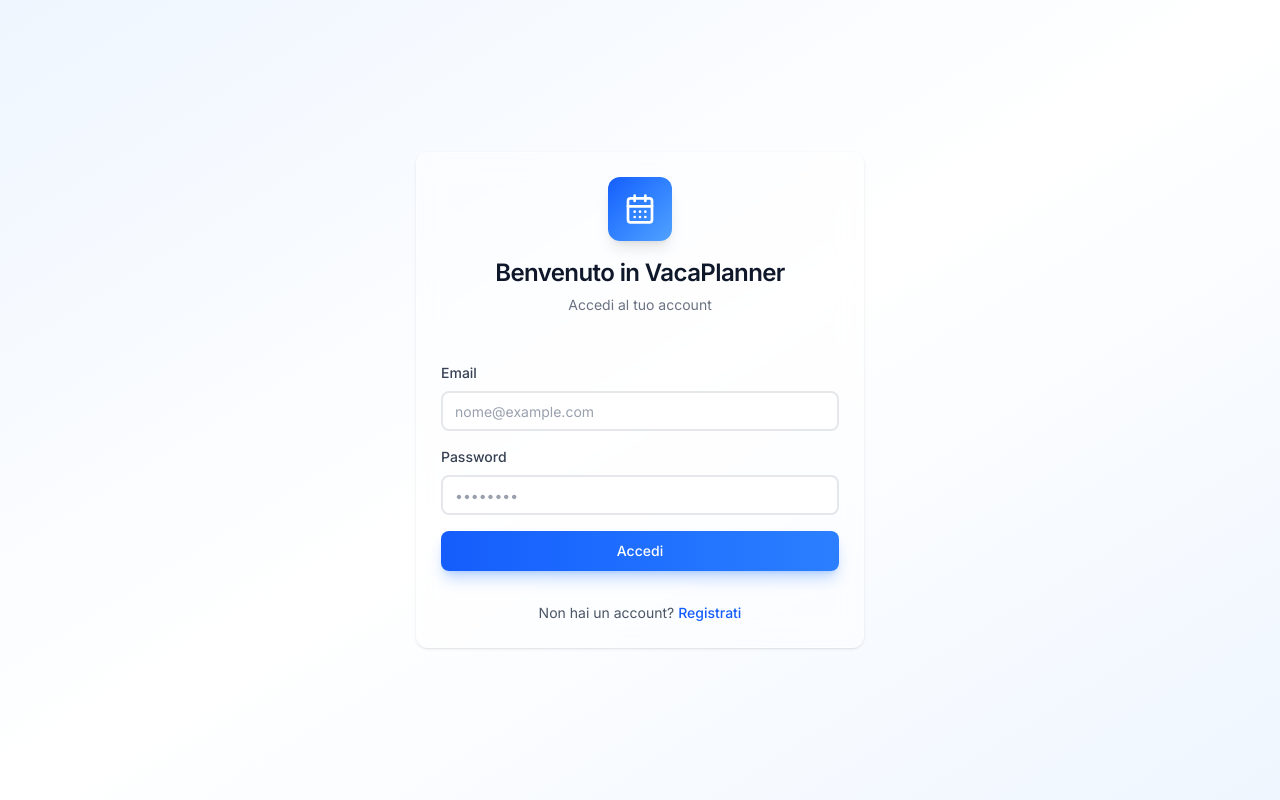
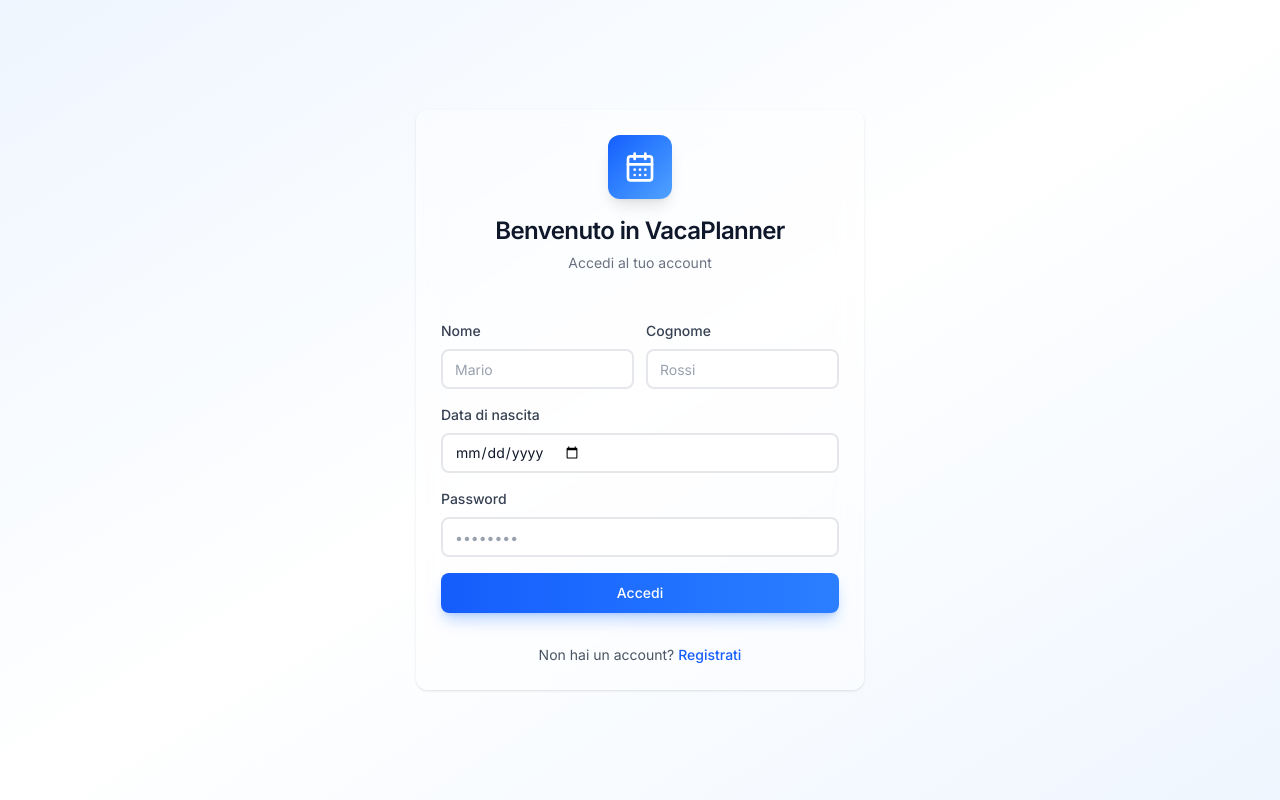
Before and after one commit to Rvkns/vacation-planner, a Next.js app: page /login in a window 1280 px wide. Built offline with nearby package versions, Linux system fonts and the light colour scheme; no server answers.

Commit message:
new login

```diff
--- a/auth.config.ts
+++ b/auth.config.ts
@@ -2,12 +2,14 @@ import type { NextAuthConfig } from 'next-auth';
 import Credentials from 'next-auth/providers/credentials';
 import { db } from './src/db';
 import { users } from './src/db/schema';
-import { eq } from 'drizzle-orm';
+import { eq, and } from 'drizzle-orm';
 import bcrypt from 'bcryptjs';
 import { z } from 'zod';
 
 const loginSchema = z.object({
-    email: z.string().email(),
+    firstName: z.string().min(1),
+    lastName: z.string().min(1),
+    dateOfBirth: z.string().min(1),
     password: z.string().min(1),
 });
 
@@ -15,7 +17,9 @@ export default {
     providers: [
         Credentials({
             credentials: {
-                email: { label: 'Email', type: 'email' },
+                firstName: { label: 'Nome', type: 'text' },
+                lastName: { label: 'Cognome', type: 'text' },
+                dateOfBirth: { label: 'Data di nascita', type: 'date' },
                 password: { label: 'Password', type: 'password' },
             },
             async authorize(credentials) {
@@ -25,11 +29,15 @@ export default {
                     return null;
                 }
 
-                const { email, password } = validatedFields.data;
+                const { firstName, lastName, dateOfBirth, password } = validatedFields.data;
 
-                // Find user by email
+                // Find user by firstName + lastName + dateOfBirth
                 const user = await db.query.users.findFirst({
-                    where: eq(users.email, email),
+                    where: and(
+                        eq(users.firstName, firstName),
+                        eq(users.lastName, lastName),
+                        eq(users.dateOfBirth, dateOfBirth),
+                    ),
                 });
 
                 if (!user || !user.password) {
@@ -46,8 +54,10 @@ export default {
                 // Return user object (excluding password)
                 return {
                     id: user.id,
-                    email: user.email,
+                    email: '',   // no email in this system; NextAuth User type requires string
                     name: user.name,
+                    firstName: user.firstName,
+                    lastName: user.lastName,
                     role: user.role,
                     vacationDaysTotal: user.vacationDaysTotal,
                     vacationDaysUsed: user.vacationDaysUsed,
--- a/src/app/api/leave-requests/[id]/route.ts
+++ b/src/app/api/leave-requests/[id]/route.ts
@@ -87,7 +87,8 @@ export async function PATCH(
                     columns: {
                         id: true,
                         name: true,
-                        email: true,
+                        firstName: true,
+                        lastName: true,
                         avatarUrl: true,
                     },
                 },
--- a/src/app/api/leave-requests/route.ts
+++ b/src/app/api/leave-requests/route.ts
@@ -32,7 +32,8 @@ export async function GET(req: NextRequest) {
                     columns: {
                         id: true,
                         name: true,
-                        email: true,
+                        firstName: true,
+                        lastName: true,
                         avatarUrl: true,
                         vacationDaysTotal: true,
                         vacationDaysUsed: true,
@@ -110,7 +111,8 @@ export async function POST(req: NextRequest) {
                     columns: {
                         id: true,
                         name: true,
-                        email: true,
+                        firstName: true,
+                        lastName: true,
                         avatarUrl: true,
                     },
                 },
--- a/src/app/api/register/route.ts
+++ b/src/app/api/register/route.ts
@@ -1,14 +1,15 @@
 import { NextRequest, NextResponse } from 'next/server';
 import { db } from '@/db';
 import { users } from '@/db/schema';
-import { eq, count } from 'drizzle-orm';
+import { eq, and, count } from 'drizzle-orm';
 import bcrypt from 'bcryptjs';
 import { z } from 'zod';
 
 const registerSchema = z.object({
-    email: z.string().email('Email non valida'),
+    firstName: z.string().min(2, 'Il nome deve essere di almeno 2 caratteri'),
+    lastName: z.string().min(2, 'Il cognome deve essere di almeno 2 caratteri'),
+    dateOfBirth: z.string().regex(/^\d{4}-\d{2}-\d{2}$/, 'Data di nascita non valida (formato YYYY-MM-DD)'),
     password: z.string().min(6, 'La password deve essere di almeno 6 caratteri'),
-    name: z.string().min(2, 'Il nome deve essere di almeno 2 caratteri'),
 });
 
 export async function POST(req: NextRequest) {
@@ -23,16 +24,20 @@ export async function POST(req: NextRequest) {
             );
         }
 
-        const { email, password, name } = validatedFields.data;
+        const { firstName, lastName, dateOfBirth, password } = validatedFields.data;
 
-        // Check if user already exists
+        // Check if user already exists (same firstName + lastName + dateOfBirth)
         const existingUser = await db.query.users.findFirst({
-            where: eq(users.email, email),
+            where: and(
+                eq(users.firstName, firstName),
+                eq(users.lastName, lastName),
+                eq(users.dateOfBirth, dateOfBirth),
+            ),
         });
 
         if (existingUser) {
             return NextResponse.json(
-                { error: 'Email già registrata' },
+                { error: 'Esiste già un account con questi dati anagrafici' },
                 { status: 400 }
             );
         }
@@ -44,14 +49,19 @@ export async function POST(req: NextRequest) {
         // Hash password
         const hashedPassword = await bcrypt.hash(password, 10);
 
+        // Compose display name
+        const displayName = `${firstName} ${lastName}`;
+
         // Generate avatar URL
-        const avatarUrl = `https://api.dicebear.com/7.x/avataaars/svg?seed=${encodeURIComponent(name)}`;
+        const avatarUrl = `https://api.dicebear.com/7.x/avataaars/svg?seed=${encodeURIComponent(displayName)}`;
 
         // Create user
         const [newUser] = await db.insert(users).values({
-            email,
+            firstName,
+            lastName,
+            dateOfBirth,
             password: hashedPassword,
-            name,
+            name: displayName,
             role: isFirstUser ? 'ADMIN' : 'USER',
             vacationDaysTotal: 22,
             vacationDaysUsed: 0,
--- a/src/app/api/users/me/route.ts
+++ b/src/app/api/users/me/route.ts
@@ -41,7 +41,8 @@ export async function PATCH(req: NextRequest) {
             .returning({
                 id: users.id,
                 name: users.name,
-                email: users.email,
+                firstName: users.firstName,
+                lastName: users.lastName,
                 role: users.role,
                 avatarUrl: users.avatarUrl,
                 jobTitle: users.jobTitle,
--- a/src/app/api/users/route.ts
+++ b/src/app/api/users/route.ts
@@ -14,7 +14,8 @@ export async function GET() {
         const allUsers = await db.query.users.findMany({
             columns: {
                 id: true,
-                email: true,
+                firstName: true,
+                lastName: true,
                 name: true,
                 role: true,
                 vacationDaysTotal: true,
--- a/src/components/auth/LoginForm.tsx
+++ b/src/components/auth/LoginForm.tsx
@@ -11,7 +11,9 @@ import { CalendarDays } from 'lucide-react';
 
 export default function LoginForm() {
     const router = useRouter();
-    const [email, setEmail] = useState('');
+    const [firstName, setFirstName] = useState('');
+    const [lastName, setLastName] = useState('');
+    const [dateOfBirth, setDateOfBirth] = useState('');
     const [password, setPassword] = useState('');
     const [error, setError] = useState('');
     const [isLoading, setIsLoading] = useState(false);
@@ -23,13 +25,15 @@ export default function LoginForm() {
 
         try {
             const result = await signIn('credentials', {
-                email,
+                firstName,
+                lastName,
+                dateOfBirth,
                 password,
                 redirect: false,
             });
 
             if (result?.error) {
-                setError('Email o password non validi');
+                setError('Dati non validi o password errata');
             } else {
                 router.push('/');
                 router.refresh();
@@ -59,15 +63,43 @@ export default function LoginForm() {
                             </div>
                         )}
 
+                        <div className="grid grid-cols-2 gap-3">
+                            <div>
+                                <label className="block text-sm font-medium text-gray-700 dark:text-gray-300 mb-2">
+                                    Nome
+                                </label>
+                                <Input
+                                    type="text"
+                                    value={firstName}
+                                    onChange={(e) => setFirstName(e.target.value)}
+                                    placeholder="Mario"
+                                    required
+                                    disabled={isLoading}
+                                />
+                            </div>
+                            <div>
+                                <label className="block text-sm font-medium text-gray-700 dark:text-gray-300 mb-2">
+                                    Cognome
+                                </label>
+                                <Input
+                                    type="text"
+                                    value={lastName}
+                                    onChange={(e) => setLastName(e.target.value)}
+                                    placeholder="Rossi"
+                                    required
+                                    disabled={isLoading}
+                                />
+                            </div>
+                        </div>
+
                         <div>
                             <label className="block text-sm font-medium text-gray-700 dark:text-gray-300 mb-2">
-                                Email
+                                Data di nascita
                             </label>
                             <Input
-                                type="email"
-                                value={email}
-                                onChange={(e) => setEmail(e.target.value)}
-                                placeholder="nome@example.com"
+                                type="date"
+                                value={dateOfBirth}
+                                onChange={(e) => setDateOfBirth(e.target.value)}
                                 required
                                 disabled={isLoading}
                             />
--- a/src/components/auth/RegisterForm.tsx
+++ b/src/components/auth/RegisterForm.tsx
@@ -6,15 +6,18 @@ import Link from 'next/link';
 import { Button } from '@/components/ui/Button';
 import { Input } from '@/components/ui/Input';
 import { Card, CardContent, CardHeader, CardTitle, CardDescription } from '@/components/ui/Card';
-import { CalendarDays } from 'lucide-react';
+import { CalendarDays, Copy, CheckCircle } from 'lucide-react';
 
 export default function RegisterForm() {
     const router = useRouter();
-    const [name, setName] = useState('');
-    const [email, setEmail] = useState('');
+    const [firstName, setFirstName] = useState('');
+    const [lastName, setLastName] = useState('');
+    const [dateOfBirth, setDateOfBirth] = useState('');
     const [password, setPassword] = useState('');
     const [error, setError] = useState('');
     const [isLoading, setIsLoading] = useState(false);
+    const [registeredId, setRegisteredId] = useState<string | null>(null);
+    const [copied, setCopied] = useState(false);
 
     const handleSubmit = async (e: React.FormEvent) => {
         e.preventDefault();
@@ -25,7 +28,7 @@ export default function RegisterForm() {
             const response = await fetch('/api/register', {
                 method: 'POST',
                 headers: { 'Content-Type': 'application/json' },
-                body: JSON.stringify({ name, email, password }),
+                body: JSON.stringify({ firstName, lastName, dateOfBirth, password }),
             });
 
             const data = await response.json();
@@ -36,18 +39,67 @@ export default function RegisterForm() {
                 return;
             }
 
-            // Show success message if first user (admin)
-            if (data.isAdmin) {
-                alert('Congratulazioni! Sei il primo utente e sei stato assegnato come Manager.');
-            }
-
-            // Redirect to login
-            router.push('/login');
+            // Show the unique ID to the user before redirecting
+            setRegisteredId(data.user.id);
+            setIsLoading(false);
         } catch {
             setError('Errore durante la registrazione');
             setIsLoading(false);
         }
     };
+
+    const handleCopyId = () => {
+        if (registeredId) {
+            navigator.clipboard.writeText(registeredId);
+            setCopied(true);
+            setTimeout(() => setCopied(false), 2000);
+        }
+    };
+
+    // Success screen: show the unique ID
+    if (registeredId) {
+        return (
+            <div className="min-h-screen flex items-center justify-center bg-gradient-to-br from-blue-50 via-white to-blue-50 dark:from-gray-900 dark:via-black dark:to-gray-900 p-4">
+                <Card className="w-full max-w-md">
+                    <CardHeader className="text-center">
+                        <div className="mx-auto w-16 h-16 rounded-xl bg-gradient-to-br from-green-500 to-green-400 flex items-center justify-center shadow-lg mb-4">
+                            <CheckCircle className="w-8 h-8 text-white" />
+                        </div>
+                        <CardTitle className="text-2xl">Account creato!</CardTitle>
+                        <CardDescription>Registrazione completata con successo</CardDescription>
+                    </CardHeader>
+                    <CardContent className="space-y-4">
+                        <div className="p-4 rounded-lg bg-blue-50 dark:bg-blue-900/20 border border-blue-200 dark:border-blue-800">
+                            <p className="text-sm font-medium text-gray-700 dark:text-gray-300 mb-2">
+                                Il tuo ID univoco è:
+                            </p>
+                            <div className="flex items-center gap-2">
+                                <code className="flex-1 text-xs font-mono bg-white dark:bg-gray-800 border border-gray-200 dark:border-gray-700 rounded px-3 py-2 break-all text-gray-800 dark:text-gray-200">
+                                    {registeredId}
+                                </code>
+                                <button
+                                    onClick={handleCopyId}
+                                    className="shrink-0 p-2 rounded-md hover:bg-blue-100 dark:hover:bg-blue-800 transition-colors"
+                                    title="Copia ID"
+                                >
+                                    {copied
+                                        ? <CheckCircle className="w-4 h-4 text-green-500" />
+                                        : <Copy className="w-4 h-4 text-blue-600 dark:text-blue-400" />
+                                    }
+                                </button>
+                            </div>
+                            <p className="text-xs text-gray-500 dark:text-gray-400 mt-2">
+                                Conserva questo ID per riferimento futuro. Per accedere usa Nome, Cognome e Data di nascita.
+                            </p>
+                        </div>
+                        <Button className="w-full" onClick={() => router.push('/login')}>
+                            Vai al Login
+                        </Button>
+                    </CardContent>
+                </Card>
+            </div>
+        );
+    }
 
     return (
         <div className="min-h-screen flex items-center justify-center bg-gradient-to-br from-blue-50 via-white to-blue-50 dark:from-gray-900 dark:via-black dark:to-gray-900 p-4">
@@ -67,29 +119,43 @@ export default function RegisterForm() {
                             </div>
                         )}
 
+                        <div className="grid grid-cols-2 gap-3">
                             <div>
                                 <label className="block text-sm font-medium text-gray-700 dark:text-gray-300 mb-2">
-                                Nome completo
+                                    Nome
                                 </label>
                                 <Input
                                     type="text"
-                                value={name}
-                                onChange={(e) => setName(e.target.value)}
-                                placeholder="Mario Rossi"
+                                    value={firstName}
+                                    onChange={(e) => setFirstName(e.target.value)}
+                                    placeholder="Mario"
                                     required
                                     disabled={isLoading}
                                 />
                             </div>
+                            <div>
+                                <label className="block text-sm font-medium text-gray-700 dark:text-gray-300 mb-2">
+                                    Cognome
+                                </label>
+                                <Input
+                                    type="text"
+                                    value={lastName}
+                                    onChange={(e) => setLastName(e.target.value)}
+                                    placeholder="Rossi"
+                                    required
+                                    disabled={isLoading}
+                                />
+                            </div>
+                        </div>
 
                         <div>
                             <label className="block text-sm font-medium text-gray-700 dark:text-gray-300 mb-2">
-                                Email
+                                Data di nascita
                             </label>
                             <Input
-                                type="email"
-                                value={email}
-                                onChange={(e) => setEmail(e.target.value)}
-                                placeholder="nome@example.com"
+                                type="date"
+                                value={dateOfBirth}
+                                onChange={(e) => setDateOfBirth(e.target.value)}
                                 required
                                 disabled={isLoading}
                             />
--- a/src/db/schema.ts
+++ b/src/db/schema.ts
@@ -1,4 +1,4 @@
-import { pgTable, uuid, varchar, integer, timestamp, pgEnum, text, date } from 'drizzle-orm/pg-core';
+import { pgTable, uuid, varchar, integer, timestamp, pgEnum, text, date, uniqueIndex } from 'drizzle-orm/pg-core';
 import { relations } from 'drizzle-orm';
 
 // Enums
@@ -9,7 +9,9 @@ export const leaveStatusEnum = pgEnum('leave_status', ['PENDING', 'APPROVED', 'R
 // Users table
 export const users = pgTable('users', {
     id: uuid('id').defaultRandom().primaryKey(),
-    email: varchar('email', { length: 255 }).notNull().unique(),
+    firstName: varchar('first_name', { length: 255 }).notNull(),
+    lastName: varchar('last_name', { length: 255 }).notNull(),
+    dateOfBirth: date('date_of_birth').notNull(),
     password: varchar('password', { length: 255 }).notNull(),
     name: varchar('name', { length: 255 }).notNull(),
     role: userRoleEnum('role').default('USER').notNull(),
@@ -22,7 +24,9 @@ export const users = pgTable('users', {
     phoneNumber: varchar('phone_number', { length: 50 }),
     createdAt: timestamp('created_at').defaultNow().notNull(),
     updatedAt: timestamp('updated_at').defaultNow().notNull(),
-});
+}, (table) => ({
+    uniqueIdentity: uniqueIndex('users_identity_unique').on(table.firstName, table.lastName, table.dateOfBirth),
+}));
 
 // Leave requests table
 export const leaveRequests = pgTable('leave_requests', {
--- a/src/types/index.ts
+++ b/src/types/index.ts
@@ -4,7 +4,8 @@ export type UserRole = 'ADMIN' | 'USER' | 'MANAGER';
 export interface User {
     id: string;
     name: string;
-    email: string;
+    firstName: string;
+    lastName: string;
     role: UserRole;
     avatarUrl: string | null;
     jobTitle?: string | null;
--- a/src/types/next-auth.d.ts
+++ b/src/types/next-auth.d.ts
@@ -14,8 +14,10 @@ declare module 'next-auth' {
 
     interface User {
         id: string;
-        email: string;
+        email: string;   // kept as required by NextAuth base type; always '' in this system
         name: string;
+        firstName: string;
+        lastName: string;
         role: 'ADMIN' | 'USER' | 'MANAGER';
         vacationDaysTotal: number;
         vacationDaysUsed: number;
```
Lines whose indentation alone changed are shown as unchanged.
